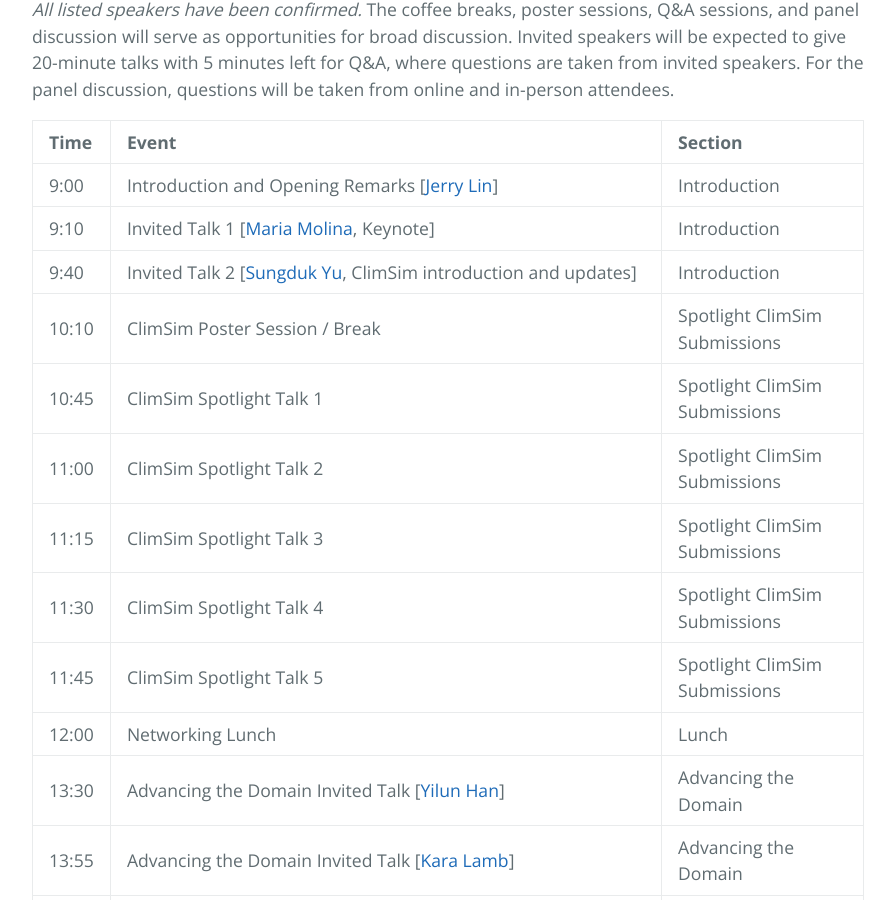
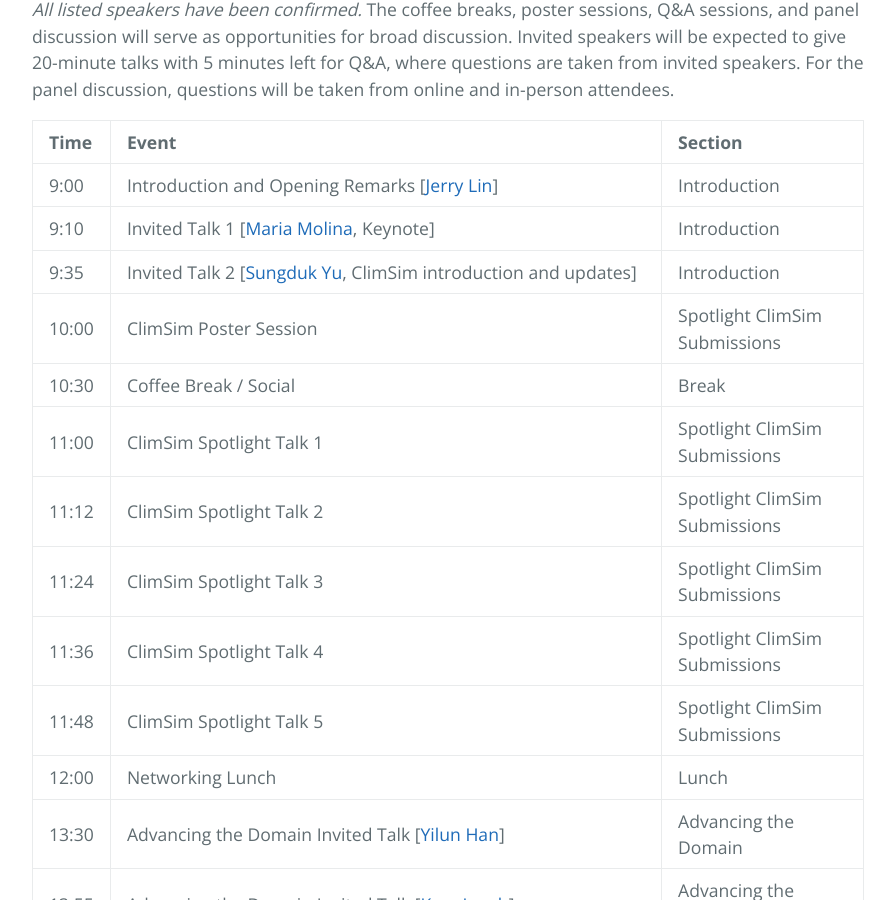
Before and after one commit to leap-stc/ml4esm-workshop, a Jekyll site: the page built from index.md, in a window 1280 px wide and 900 px high, scrolled down 1695 px. Shown: the whole window, without its empty margins (192-1087 px from the left). Built offline with Jekyll 4.4.1, drawn with Linux system fonts in a browser that asks for light colours.

Commit message:
schedule change (made break separate from poster session)

```diff
--- a/index.md
+++ b/index.md
@@ -59,13 +59,14 @@ _All listed speakers have been confirmed._ The coffee breaks, poster sessions, Q
 |:-------------|:-----------------------------------------------------------------------------------------------------------|:------------------------------|
 | 9:00         | Introduction and Opening Remarks [[Jerry Lin](https://www.linkedin.com/in/jerry-lin-3a8801104/)]           | Introduction                  |
 | 9:10         | Invited Talk 1 [[Maria Molina](https://mariajmolina.github.io/), Keynote]                                  | Introduction                  |
-| 9:40         | Invited Talk 2 [[Sungduk Yu](https://www.linkedin.com/in/sungduk-yu/), ClimSim introduction and updates]   | Introduction                  |
-| 10:10        | ClimSim Poster Session / Break                                                                             | Spotlight ClimSim Submissions |
-| 10:45        | ClimSim Spotlight Talk 1                                                                                   | Spotlight ClimSim Submissions |
-| 11:00        | ClimSim Spotlight Talk 2                                                                                   | Spotlight ClimSim Submissions |
-| 11:15        | ClimSim Spotlight Talk 3                                                                                   | Spotlight ClimSim Submissions |
-| 11:30        | ClimSim Spotlight Talk 4                                                                                   | Spotlight ClimSim Submissions |
-| 11:45        | ClimSim Spotlight Talk 5                                                                                   | Spotlight ClimSim Submissions |
+| 9:35         | Invited Talk 2 [[Sungduk Yu](https://www.linkedin.com/in/sungduk-yu/), ClimSim introduction and updates]   | Introduction                  |
+| 10:00        | ClimSim Poster Session                                                                                     | Spotlight ClimSim Submissions |
+| 10:30        | Coffee Break / Social                                                                                      | Break                         |
+| 11:00        | ClimSim Spotlight Talk 1                                                                                   | Spotlight ClimSim Submissions |
+| 11:12        | ClimSim Spotlight Talk 2                                                                                   | Spotlight ClimSim Submissions |
+| 11:24        | ClimSim Spotlight Talk 3                                                                                   | Spotlight ClimSim Submissions |
+| 11:36        | ClimSim Spotlight Talk 4                                                                                   | Spotlight ClimSim Submissions |
+| 11:48        | ClimSim Spotlight Talk 5                                                                                   | Spotlight ClimSim Submissions |
 | 12:00        | Networking Lunch                                                                                           | Lunch                         |
 | 13:30        | Advancing the Domain Invited Talk [[Yilun Han](https://www.researchgate.net/profile/Yilun-Han-4)]          | Advancing the Domain          |
 | 13:55        | Advancing the Domain Invited Talk [[Kara Lamb](https://datascience.columbia.edu/people/kara-lamb/)]        | Advancing the Domain          |
```
